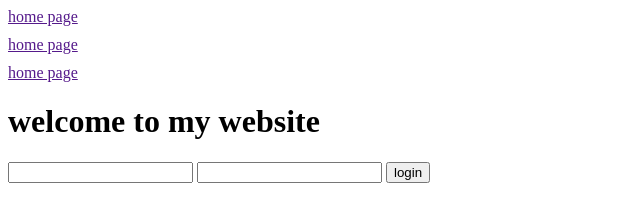
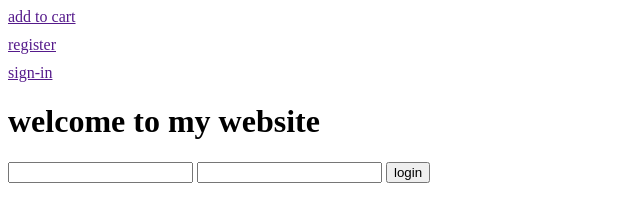
Before and after one commit to alaaromdhani/facebook-google-tags, a plain HTML site: page index.html in a window 1280 px wide. Shown: the full height of the page, 0-640 px from the left. Drawn offline with Linux system fonts and the light colour scheme.

Commit message:
adding-id

```diff
--- a/index.html
+++ b/index.html
@@ -46,10 +46,9 @@
     <!-- End Google Tag Manager (noscript) -->
 
     <div style="display: grid; gap: 10px">
-      <a href=""> home page </a>
-
-      <a href=""> home page </a>
-      <a href=""> home page </a>
+      <a id="add_to_cart_button" href=""> add to cart </a>
+      <a href=""> register </a>
+      <a href=""> sign-in </a>
     </div>
 
     <h1>welcome to my website</h1>
```
